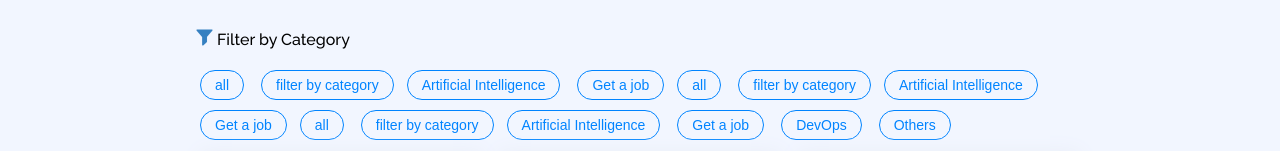
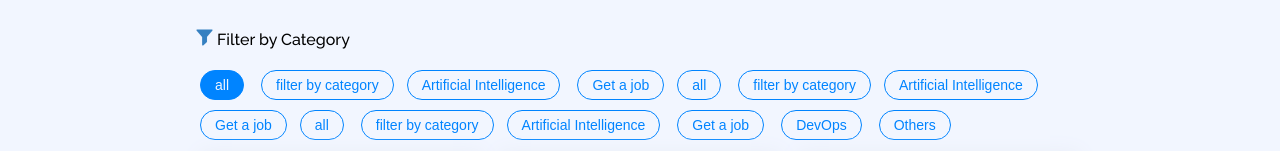
Before and after one commit to ganeshhnr72/EdYoda_stories_assignment, a plain HTML site: page index.html in a window 1280 px wide. Shown: the part 638-789 px from the top of the page. Drawn offline with Linux system fonts and the light colour scheme.

Commit message:
Update styles.css

```diff
--- a/styles.css
+++ b/styles.css
@@ -109,6 +109,7 @@ header {
   padding: 0.5em 2em;
   box-shadow: none;
 }
+
 /* -----------------------------------------------------header ends here----------------------------------------------------- */
 .trending_post {
   padding-top: 100px;
@@ -171,6 +172,10 @@ header {
   font-size: 14px;
   /* font-weight: 600; */
   margin-left: 8px;
+}
+.trending_button_css .active_blue_button {
+  color: #f2f6ff;
+  background-color: #0084ff;
 }
 
 /* --------------------- items category --------------------- */
```
